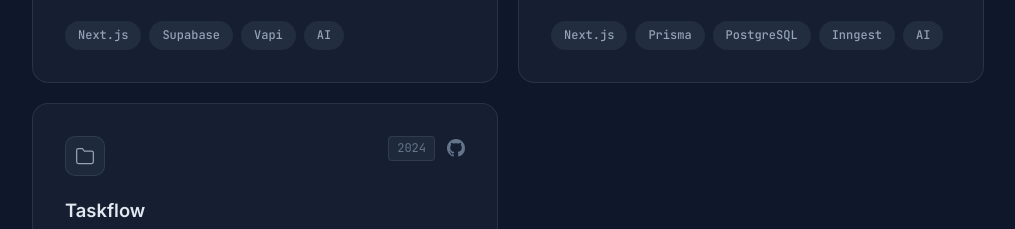
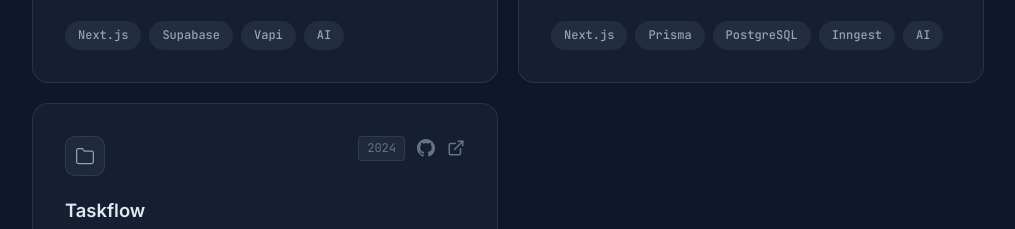
Before and after one commit to bipul724/portfolio, a Next.js app: page / in a window 1280 px wide. Shown: the part 2640-2869 px from the top of the page, without its empty margins (132-1147 px from the left). Built offline with nearby package versions, Linux system fonts and the light colour scheme.

Commit message:
Added the live link for the taskflow

```diff
--- a/src/app/page.tsx
+++ b/src/app/page.tsx
@@ -34,6 +34,7 @@ const projects = [
         description: 'Next.js, TypeScript, ShadCN UI, Neon (PostgreSQL), Better Auth',
         tags: ['Next.js', 'TypeScript', 'ShadCN UI', 'Neon', 'Better Auth'],
         year: '2024',
+        link: 'https://taskflow-sandy-beta.vercel.app/',
         github: 'https://github.com/bipul724/taskflow',
         bullets: [
             'Built a SaaS task-management platform with boards, columns, and tasks using Next.js',
```
